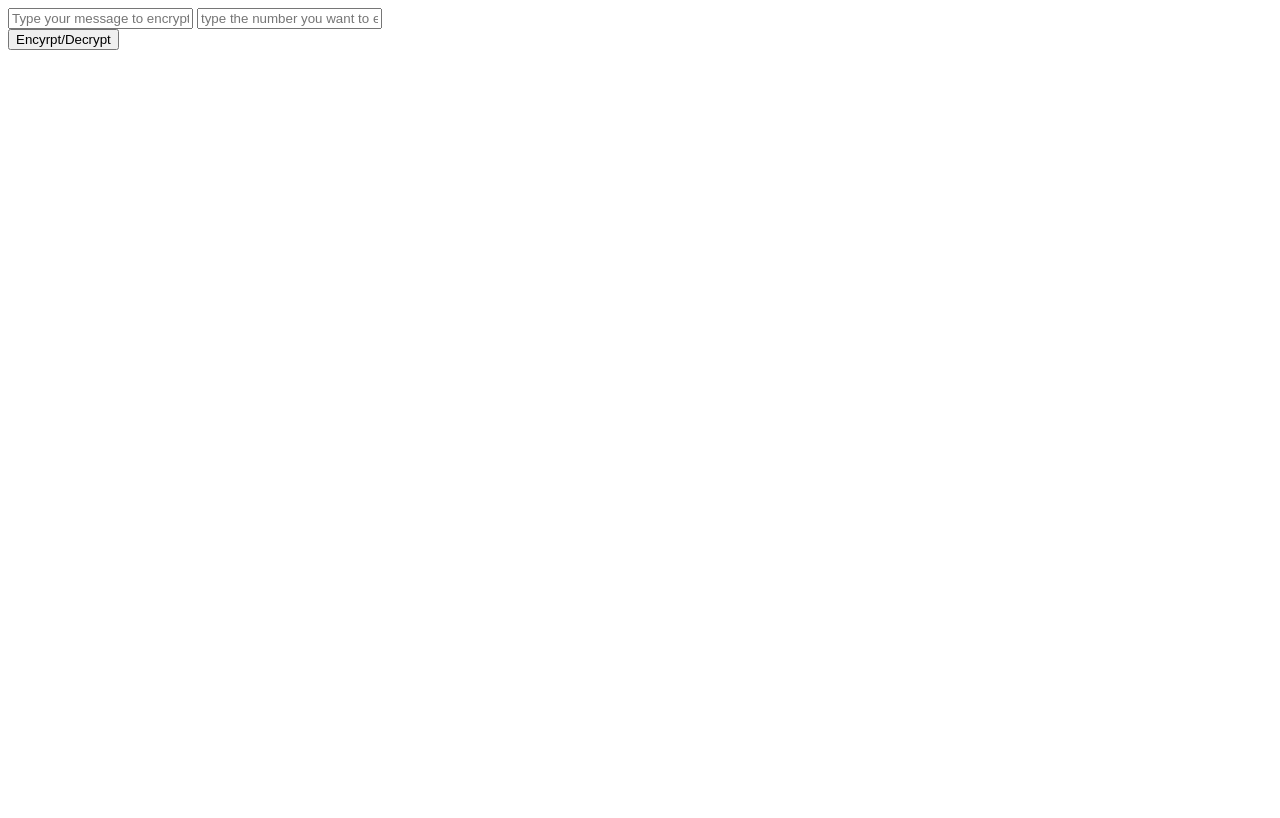
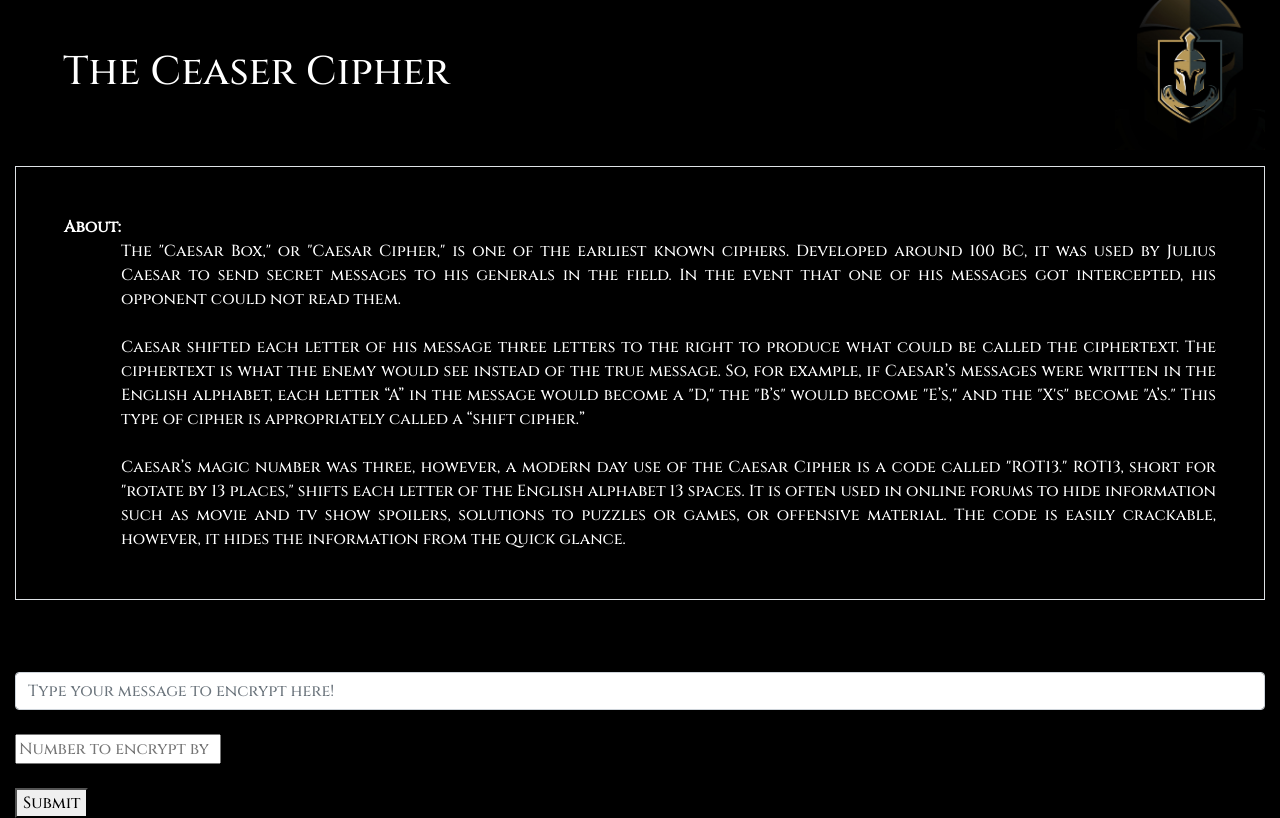
Before and after one commit to markh1089/Ceaser_Cipher, a plain HTML site: page index.html in a window 1280 px wide. Drawn offline with nearby package versions, Linux system fonts and the light colour scheme.

Commit message:
formatting

```diff
--- a/index.html
+++ b/index.html
@@ -2,16 +2,78 @@
 <html>
 
 <head>
+    <meta charset="utf-8">
+    <meta name="viewport" content="width=device-width, initial-scale=1, shrink-to-fit=no">
+
+    <link rel="stylesheet" href="https://stackpath.bootstrapcdn.com/bootstrap/4.3.1/css/bootstrap.min.css"
+        integrity="sha384-ggOyR0iXCbMQv3Xipma34MD+dH/1fQ784/j6cY/iJTQUOhcWr7x9JvoRxT2MZw1T" crossorigin="anonymous">
+
+    <script src="https://code.jquery.com/jquery-3.3.1.slim.min.js"
+        integrity="sha384-q8i/X+965DzO0rT7abK41JStQIAqVgRVzpbzo5smXKp4YfRvH+8abtTE1Pi6jizo" crossorigin="anonymous">
+        </script>
+
+    <script src="https://cdnjs.cloudflare.com/ajax/libs/popper.js/1.14.7/umd/popper.min.js"
+        integrity="sha384-UO2eT0CpHqdSJQ6hJty5KVphtPhzWj9WO1clHTMGa3JDZwrnQq4sF86dIHNDz0W1" crossorigin="anonymous">
+        </script>
+
+    <script src="https://stackpath.bootstrapcdn.com/bootstrap/4.3.1/js/bootstrap.min.js"
+        integrity="sha384-JjSmVgyd0p3pXB1rRibZUAYoIIy6OrQ6VrjIEaFf/nJGzIxFDsf4x0xIM+B07jRM" crossorigin="anonymous">
+        </script>
+
+
+    <link rel="preconnect" href="https://fonts.gstatic.com">
+
+    <link href="https://fonts.googleapis.com/css2?family=Cinzel:wght@500&display=swap" rel="stylesheet">
+
+    <link rel="stylesheet" href="https://cdnjs.cloudflare.com/ajax/libs/font-awesome/4.7.0/css/font-awesome.min.css">
+
+    <link rel="stylesheet" type="text/css" href="style.css">
+
     <title>Ceaser Cipher</title>
 </head>
 
 <body>
-    <div>
-        <input placeholder='Type your message to encrypt here!' id='code'>
-        <input placeholder="type the number you want to encrypt by" id="number">
+    <div class="container-fluid" id="container">
+        <div class="innerContainer">
+            <div class="d-flex flex-row" id="header-logo">
+            <h1 class="mt-5 ml-5">The Ceaser Cipher</h1>
+            <img class= "ml-auto" src="images/helmet.jpg">
+        </div>
+            <p class="d-inline-flex p-5 border mt-3 text-justify"> <b>About:</b><br>
+                The "Caesar Box," or "Caesar Cipher," is one of the earliest known ciphers. Developed around 100 BC, it
+                was
+                used by Julius Caesar to send secret messages to his generals in the field. In the event that one of his
+                messages got intercepted, his opponent could not read them.<br><br>
+
+                Caesar shifted each letter of his message three letters to the right to produce what could be called the
+                ciphertext. The ciphertext is what the enemy would see instead of the true message. So, for example, if
+                Caesar’s messages were written in the English alphabet, each letter “A” in the message would become a
+                "D,"
+                the "B’s" would become "E’s," and the "X's" become "A’s." This type of cipher is appropriately called a
+                “shift cipher.”<br><br>
+
+                Caesar’s magic number was three, however, a modern day use of the Caesar Cipher is a code called
+                "ROT13."
+                ROT13, short for "rotate by 13 places," shifts each letter of the English alphabet 13 spaces. It is
+                often
+                used in online forums to hide information such as movie and tv show spoilers, solutions to puzzles or
+                games,
+                or offensive material. The code is easily crackable, however, it hides the information from the quick
+                glance.</p>
+            <br><br>
+            <div id="result" class="d-flex justify-content-center pb-3">
+                <p></p>
+            </div>
+            <div>
+                <input class="form-control" placeholder='Type your message to encrypt here!' id='code'><br>
+
+                <input  placeholder="Number to encrypt by" id="number"><br><br>
+
+                <button onclick="encrypt()">Submit</button>
+            </div>
+
+        </div>
     </div>
-    <button onclick="encrypt()">Encyrpt/Decrypt</button>
-    <div id="result"></div>
     <script src="script.js"></script>
 </body>
 
--- a/script.js
+++ b/script.js
@@ -1,13 +1,14 @@
+let userInput, shift;
 
 function encrypt() {
-    let userInput = document.getElementById('code').value;
-    let shift = document.getElementById('number').value;
+    userInput = document.getElementById('code').value;
+    shift = document.getElementById('number').value;
     let encryptedMessage = '';
 
     for (letter of userInput) {
         encryptedMessage += letterChange(letter,shift);
     }
-    console.log(encryptedMessage);
+    document.getElementById('result').innerHTML= encryptedMessage;
 }
 
 function letterChange(letter,shift) {
@@ -25,43 +26,7 @@ function letterChange(letter,shift) {
     return newLetter
 }
 
-console.log(encrypt())
 
-
-
-//below only works for 1 letter substitution!
-/*const alphabet = 'abcdefghijklmnopqrstuvwxyz'
-
-function encrypt() {
-    let text = document.getElementById('code').value;
-    let returnText = [];
-    for (let i = 0; i < text.length; i++) {
-        returnText.push(enc(text[i]));
-        console.log(returnText)
-    }
-    ;
-}
-
-function enc(x) {
-    if (x === 'a') {
-        return 'e';
-
-    }
-
-
-}
-
-function loop() {
-    let number = 3
-
-    /*while (number < number.length) {
-        return
-    }*/
-    // for (let i = 0; i < alphabet.length; i++) {
-    //     if(i === number){
-    //         break;
-    //     }
-    //     console.log(alphabet[i])
-    // }
-
-//console.log(loop())
+setTimeout(() => {
+    console.log(userInput,shift)
+},10000)
--- /dev/null
+++ b/style.css
@@ -0,0 +1,9 @@
+body {
+    background-color: black;
+    font-family: 'Cinzel', serif;
+    color: white;
+
+}
+img {
+    height: 150px;
+}
```
Also changed, not shown: images/ceaser_background.jpg (added), images/helmet.jpg (added), images/roman helmet.webp (added).
